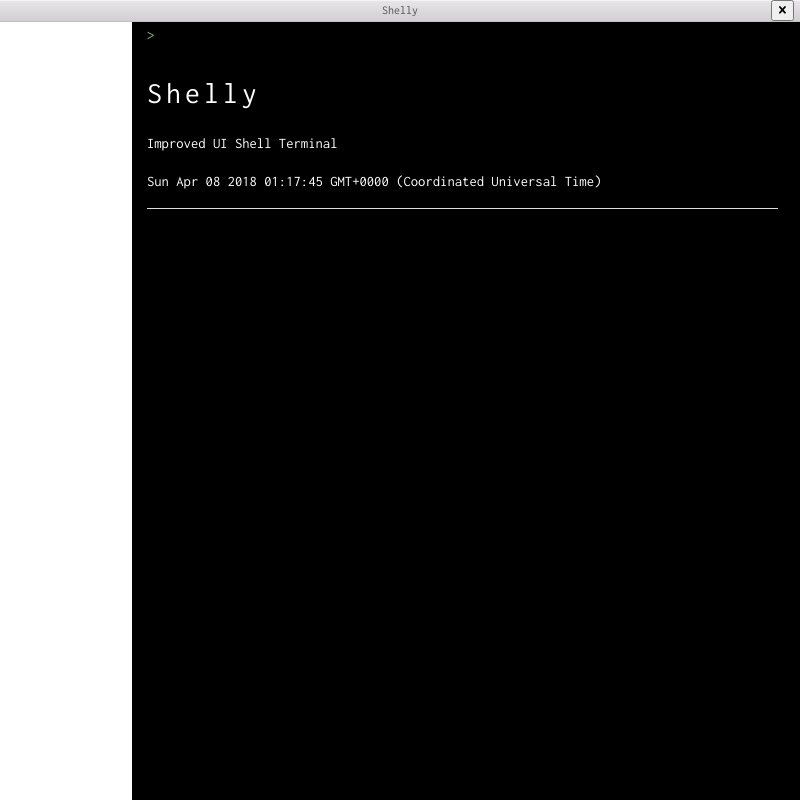
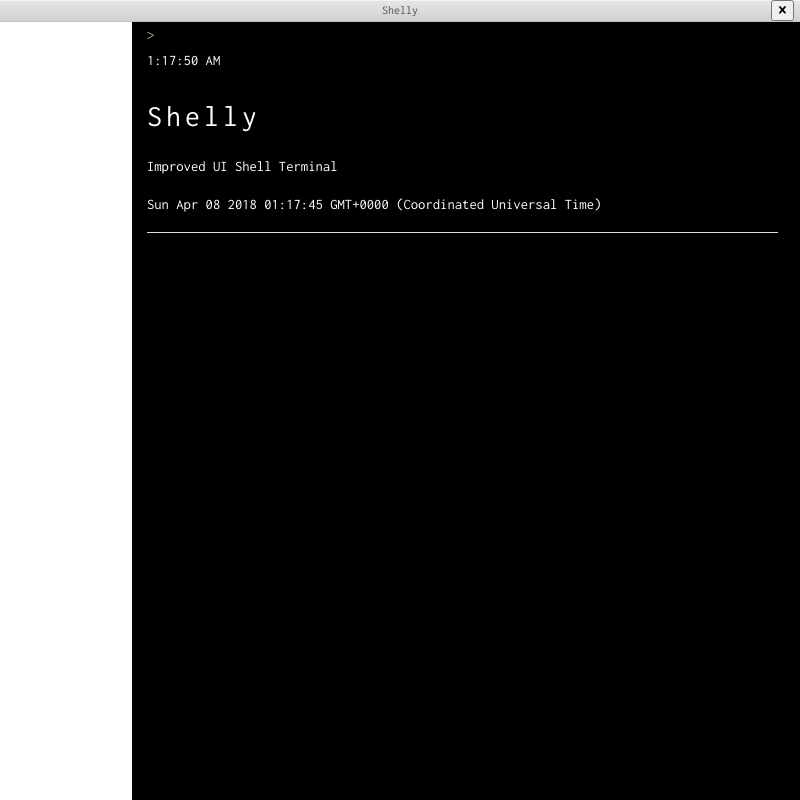
Before and after one commit to xinuy77/Shelly, an Electron app: page index.html in a window 800 px wide. Drawn offline with nearby package versions, Linux system fonts and the light colour scheme; no server answers.

Commit message:
Update index.html

```diff
--- a/index.html
+++ b/index.html
@@ -28,6 +28,7 @@
             <div class="prompt"></div>
             <div><input class="cmdline" autofocus /></div>
           </div>
+          <div id="time"></div>
           <div id="output-container">
             <output></output>
           </div>
```
